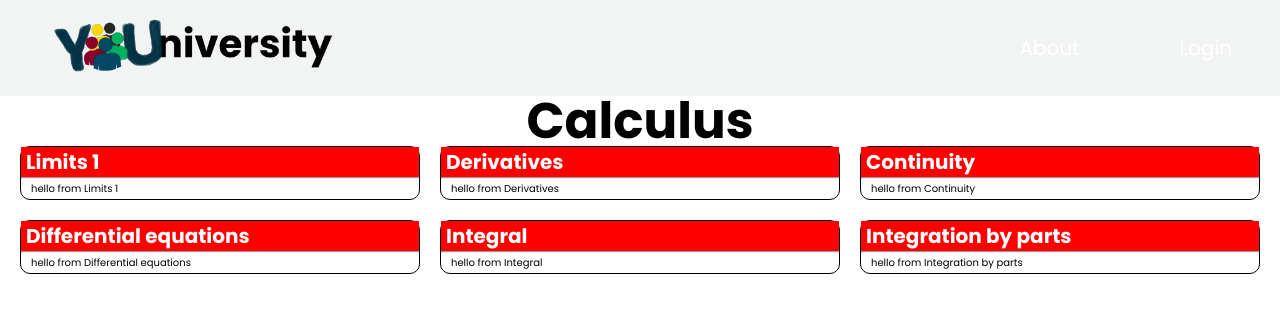
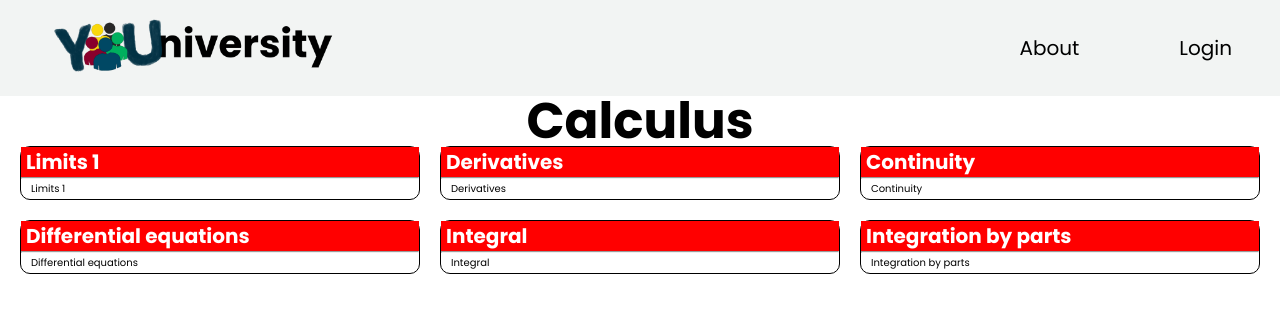
Before and after one commit to talhaMah56/YOUniversity, a React (Create React App) app: page /math/calculus in a window 1280 px wide. Shown: the top 312 px of the page. Built offline with nearby package versions, Linux system fonts and the light colour scheme.

Commit message:
fixed css features

```diff
--- a/src/index.css
+++ b/src/index.css
@@ -71,7 +71,7 @@ body {
   gap: 10rem;
 
   list-style: none;
-  color: #fff;
+  color: black;
   font-size: 2rem;
 }
 
--- a/src/screens/MathScreen/CalculusScreen/CalculusScreen.tsx
+++ b/src/screens/MathScreen/CalculusScreen/CalculusScreen.tsx
@@ -17,7 +17,7 @@ export const CalculusScreen: React.FC = () => {
             color="red"
             className="subtopic-cards"
           >
-            <p>hello from {subtopic.title}</p>
+            <p>{subtopic.title}</p>
           </CardComponent>
         ))}
       </div>
```
